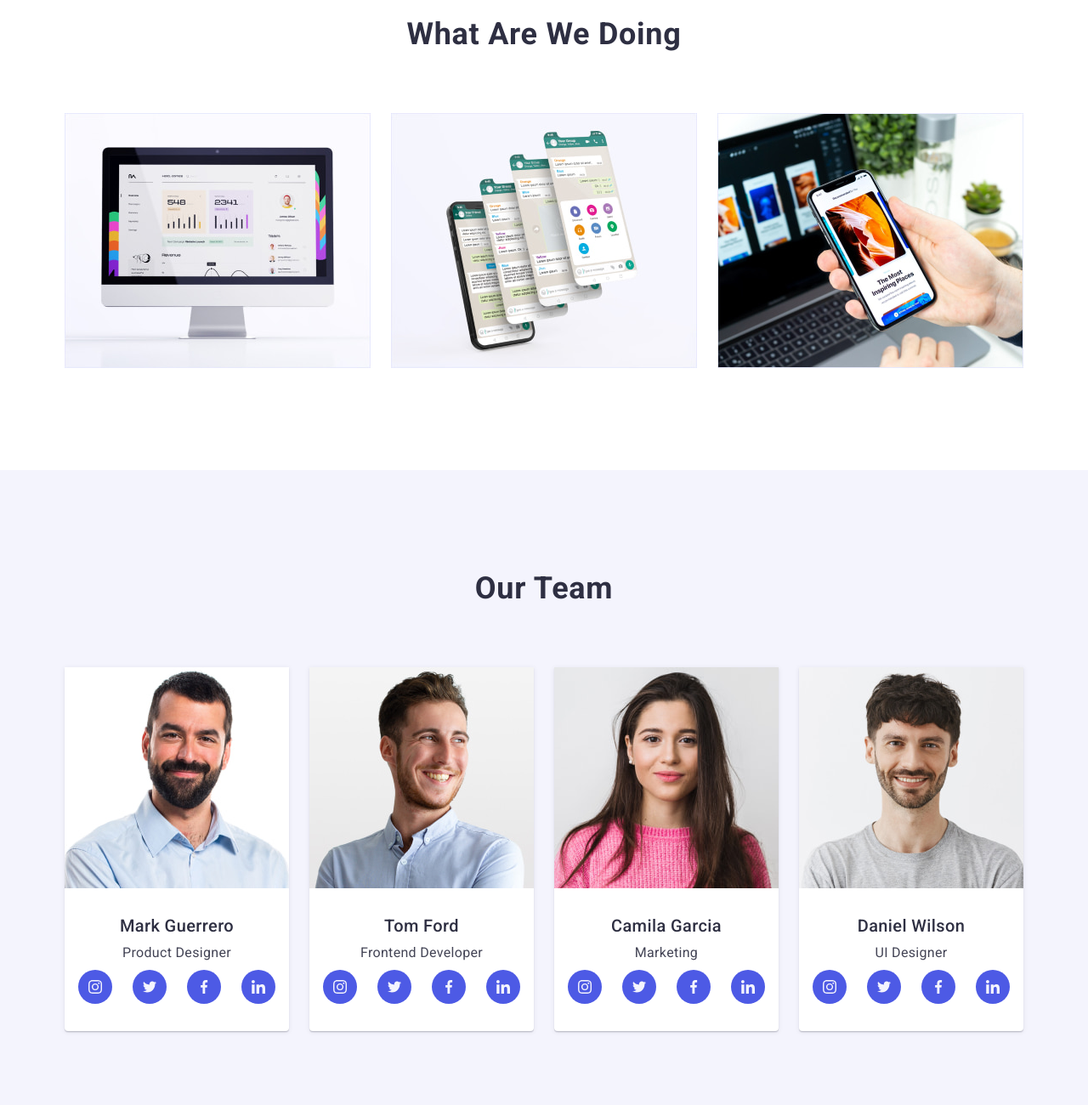
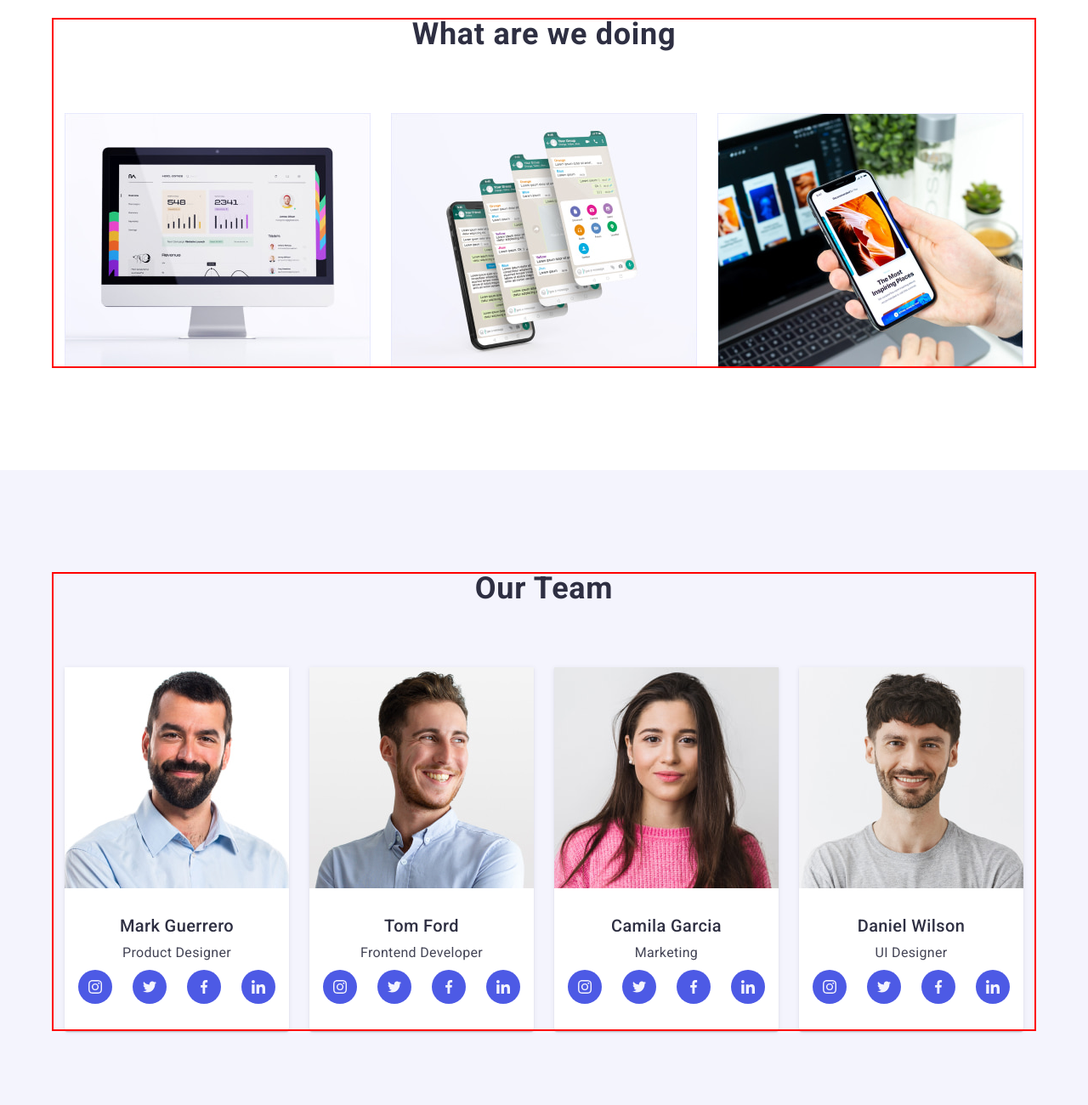
Before and after one commit to OlichkaKhamuliak/goit-markup-hw-06, a plain HTML site: page index.html in a window 1280 px wide. Shown: the part 1140-2440 px from the top of the page at 85% size. Drawn offline with nearby package versions, Linux system fonts and the light colour scheme.

Commit message:
done 2th, 3th, 4th sections

```diff
--- a/css/styles.css
+++ b/css/styles.css
@@ -8,7 +8,6 @@
     --light-slate: #8E8F99;
     --corn-flower: #E7E9FC;
     --cloud: #F4F4FD;
-    --grey: #2E2F42;
     --white: #FFFFFF;
     --dairy: #FCFCFC;
     --error: #e74a3b;
@@ -75,21 +74,47 @@ button {
 
 /* Reset end */
 .section {
+    padding-top: 96px;
+    padding-bottom: 96px;
+}
+@media screen and (min-width: 1158px) {
+    .section {
+        padding-top: 120px;
         padding-bottom: 120px;
     }
+    .skills-section {
+        padding-bottom: 0;
+    }
+}
+/* Phone screens */
+.container {
+    min-width: 320px;
+    max-width: 428px;
 
-.container {
-    width: 1158px;
     margin-left: auto;
     margin-right: auto;
+
+    padding-left: 16px;
+    padding-right: 16px;
+
+    /* Рамки, які підсвічують наш контейнер */
+    outline: 2px solid red;
+    outline-offset: -2px;
+}
+/* Tablet screens */
+@media screen and (min-width: 768px) {
+    .container {
+        max-width: 768px;
+    }
+}
+/* Desctop screens */
+@media screen and (min-width: 1158px)  {
+    .container {
+        max-width: 1158px;
         padding-left: 15px;
         padding-right: 15px;
-
-    /* Рамки, які підсвічують наш контерйнер */
-    /* outline: 2px solid red;
-outline-offset: -2px; */
     }
-
+}
 /* Приховані заголовки */
 .visually-hidden {
     position: absolute;
@@ -102,6 +127,14 @@ outline-offset: -2px; */
     clip-path: inset(100%);
     clip: rect(0 0 0 0);
     overflow: hidden;
+}
+.section-title {
+    text-align: center;
+    font-size: 36px;
+    line-height: 1.11;
+    letter-spacing: 0.02em;
+    color: var(--navy-blue);
+    margin-bottom: 72px;
 }
 
 /**
@@ -289,12 +322,11 @@ header>.container {
 
 /* Skills section */
 
-.skills-section {
-    padding-top: 120px;
+
+.skills-list-wrapper {
+    display: none;
 }
-
-.skills-list {}
-
+@media screen and (min-width: 1158px) {
     .skills-list-wrapper {
         display: flex;
         justify-content: center;
@@ -305,50 +337,79 @@ header>.container {
         background-color: var(--cloud);
         margin-bottom: 8px;
     }
-
-.skills-icons {}
+}
 
 .card-set {
     display: flex;
+    flex-direction: column;
+    gap: 72px;
+}
+@media screen and (min-width: 768px) {
+    .card-set {
+      flex-direction: row;
       flex-wrap: wrap;
-    gap: 24px;
+      column-gap: 24px;
+      row-gap: 72px;
+    }
 }
 
+.card-set-item {}
+@media screen and (min-width: 768px) {
     .card-set-item {
+        --items: 2;
         flex-basis: calc((100% - var(--indent) * (var(--items) - 1)) / var(--items));
     }
-
-.skills-list-item {}
+}
+@media screen and (min-width: 1158px) {
+    .card-set-item {
+        --items: 4;
+        flex-basis: calc((100% - var(--indent) * (var(--items) - 1)) / var(--items));
+    }
+}
 
 .skills-list-subtitle {
     margin-bottom: 8px;
+    color: var(--navy-blue);
+    text-align: center;
+    font-size: 36px;
+    font-weight: 700;
+    line-height: 1.11;
+    letter-spacing: 0.02em;
+}
+@media screen and (min-width: 768px) {
+    .skills-list-subtitle {
+        text-align: left;
+    }
+}
+@media screen and (min-width: 1158px) {
+    .skills-list-subtitle {
         font-size: 20px;
         font-weight: 500;
         line-height: 1.2;
-    letter-spacing: 0.02em;
-    color: var(--grey);
+    }
 }
 
 .skills-list-desc {
     color: var(--slate);
+    font-weight: 500;
     line-height: 1.5;
     letter-spacing: 0.02em;
+}
+@media screen and (min-width: 1158px) {
+    .skills-list-desc {
+        font-weight: 400;
+    }
 }
 
 /* Products section */
 
-.products-section {}
-
-.products-title,
-.team-title {
-    text-align: center;
-    font-size: 36px;
-    line-height: 1.11;
-    text-transform: capitalize;
-    letter-spacing: 0.02em;
-    color: var(--grey);
-    margin: 0 auto;
-    margin-bottom: 72px;
+.products-section {
+    display: none;
+}
+@media screen and (min-width: 1158px) {
+    .products-section {
+        display: flex;
+    }
 }
 
 .products-list {}
@@ -361,35 +422,53 @@ header>.container {
 
 /* Team section */
 
-.team-title {}
-
 .team-section {
-
     background-color: var(--cloud);
-    padding-top: 120px;
 }
 
 .team-list {
     display: flex;
+    flex-direction: column;
+    gap: 72px;
+    justify-content: center;
+    align-items: center;
+
+    /* flex-wrap: wrap;
+    gap: 24px;
+    */
+}
+@media screen and (min-width: 768px) {
+    .team-list {
+        flex-direction: row;
         flex-wrap: wrap;
-    gap: 24px;
-    text-align: center;
-
+        column-gap: 24px;
+        row-gap: 64px;
+    }
 }
 
 .team-list-wrapper {
-    padding: 32px 0;
+    padding: 32px 16px;
 }
 
 .team-list-item {
     border-radius: 0px 0px 4px 4px;
     box-shadow: 0px 2px 1px 0px rgba(46, 47, 66, 0.08), 0px 1px 1px 0px rgba(46, 47, 66, 0.16), 0px 1px 6px 0px rgba(46, 47, 66, 0.08);
-    flex-basis: calc((100% - var(--indent) * (var(--items) - 1)) / var(--items));
     background-color: var(--white);
     border: 0 solid transparent;
+
 }
-
-.team-list-img {}
+@media screen and (min-width: 768px) {
+    .team-list-item {
+        --item: 2;
+        flex-basis: calc((100% - var(--indent) * (var(--items) - 1)) / var(--items));
+    }
+}
+@media screen and (min-width: 1158px) {
+    .team-list-item {
+        --item: 4;
+        flex-basis: calc((100% - var(--indent) * (var(--items) - 1)) / var(--items));
+    }
+}
 
 .team-list-subtitle {
     text-align: center;
@@ -398,7 +477,7 @@ header>.container {
     font-weight: 500;
     line-height: 1.2;
     letter-spacing: 0.02em;
-    color: var(--grey);
+    color: var(--navy-blue);
 }
 
 .team-list-desc {
@@ -416,8 +495,6 @@ header>.container {
     gap: 24px;
 }
 
-.team-social-item {}
-
 .team-social-link {
     display: flex;
     justify-content: center;
@@ -431,13 +508,16 @@ header>.container {
     transition: background-color var(--transition);
 }
 
+.team-social-link:active {
+    background-color: var(--ocean);
+}
+
+@media screen and (min-width: 1158px) {
     .team-social-link:hover,
     .team-social-link:focus {
         background-color: var(--ocean);
     }
-
-.team-social-icons {}
-
+}
 
 /**
   |============================
@@ -465,19 +545,7 @@ header>.container {
 
 
 /* Customers section */
-.customers-section {
-    padding: 120px 0;
-}
-
-.customers-title {
-    font-size: 36px;
-    font-weight: 700;
-    line-height: 1.11;
-    letter-spacing: 0.02em;
-    color: var(--navy-blue);
-    text-align: center;
-    margin-bottom: 72px;
-}
+.customers-section {}
 
 .customers-list {
     display: flex;
--- a/index.html
+++ b/index.html
@@ -82,7 +82,7 @@
       <!--Skills section-->
       <section class="skills-section section">
         <div class="container">
-          <h2 class="visually-hidden">Skills</h2>
+          <h2 class="visually-hidden section-title">Skills</h2>
           <ul class="skills-list card-set list">
             <li class="skills-list-item card-set-item">
               <div class="skills-list-wrapper">
@@ -139,7 +139,7 @@
       <!-- Products section -->
       <section class="products-section section">
         <div class="container">
-          <h2 class="products-title">What are we doing</h2>
+          <h2 class="products-title section-title">What are we doing</h2>
           <ul class="products-list card-set list">
             <li class="products-list-item card-set-item">
               <img
@@ -175,7 +175,7 @@
       <!-- Team section -->
       <section class="team-section section">
         <div class="container">
-          <h2 class="team-title">Our Team</h2>
+          <h2 class="team-title section-title">Our Team</h2>
           <ul class="team-list list">
             <li class="team-list-item">
               <img
@@ -450,9 +450,9 @@
       </section>
 
       <!-- Customers-section -->
-      <section class="customers-section">
+      <section class="customers-section section">
         <div class="container">
-          <h2 class="customers-title">Customers</h2>
+          <h2 class="customers-title section-title">Customers</h2>
           <ul class="customers-list list">
             <li class="customers-list-item">
               <a
```
Lines whose indentation alone changed are shown as unchanged.
